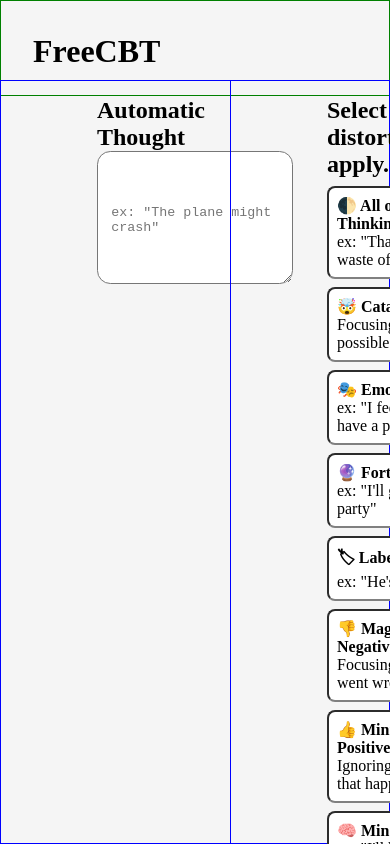
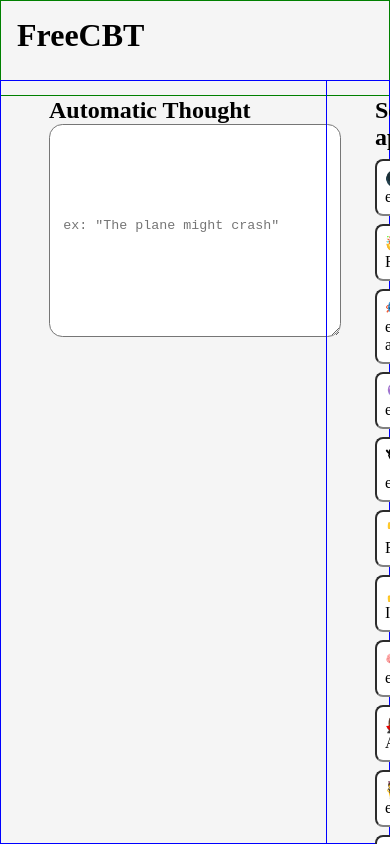
Before and after one commit to erosson/freecbt-web-mockup, a website: page index.html in a window 390 px wide. Drawn offline with Linux system fonts and the light colour scheme.

Commit message:
fix media queries, padding

```diff
--- a/index.css
+++ b/index.css
@@ -11,7 +11,7 @@
     position: absolute;
     height: 3em;
     width: 100%;
-    padding: 1em;
+    padding: 0.5em;
 }
 .slider {
     padding-top: 5em;
@@ -33,11 +33,11 @@
 textarea {
     width: 100%;
     max-width: 80em;
-    height: 10em;
+    height: 16em;
 }
 
 textarea::placeholder {
-    padding-top: 3em;
+    padding-top: 6em;
 }
 button {
     display: block;
@@ -137,16 +137,16 @@
         /* min-height: 100vh; */
         /* min-height: 100%; */
         height: 100%;
-        padding-left: 6em;
-        padding-right: 6em;
+        padding-left: 3em;
+        padding-right: 3em;
     }
     section {
         min-width: 100vw;
         scroll-snap-align: start;
-        padding-left: 6em;
-        padding-right: 6em;
-        margin-left: -5em;
-        margin-right: -5em;
+        padding-left: 3em;
+        padding-right: 3em;
+        margin-left: -2em;
+        margin-right: -2em;
     }
     textarea {
        max-width: 800em;
--- a/index.html
+++ b/index.html
@@ -1,6 +1,8 @@
 <!DOCTYPE html>
 <html>
     <head>
+        <title>FreeCBT - web mockup</title>
+        <meta name="viewport" content="width=device-width, initial-scale=1">
         <link rel="stylesheet" href="./index.css">
     </head>
     <body class="bounds">
```
